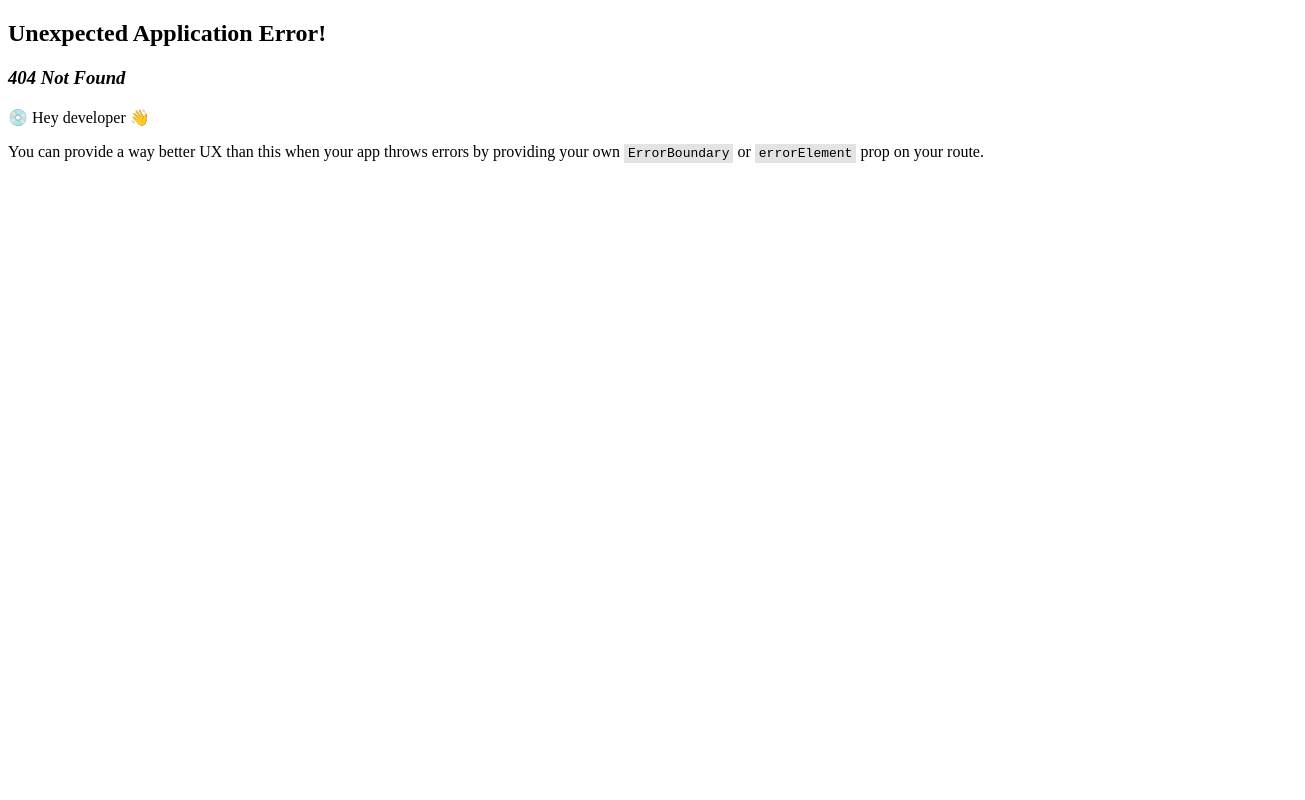
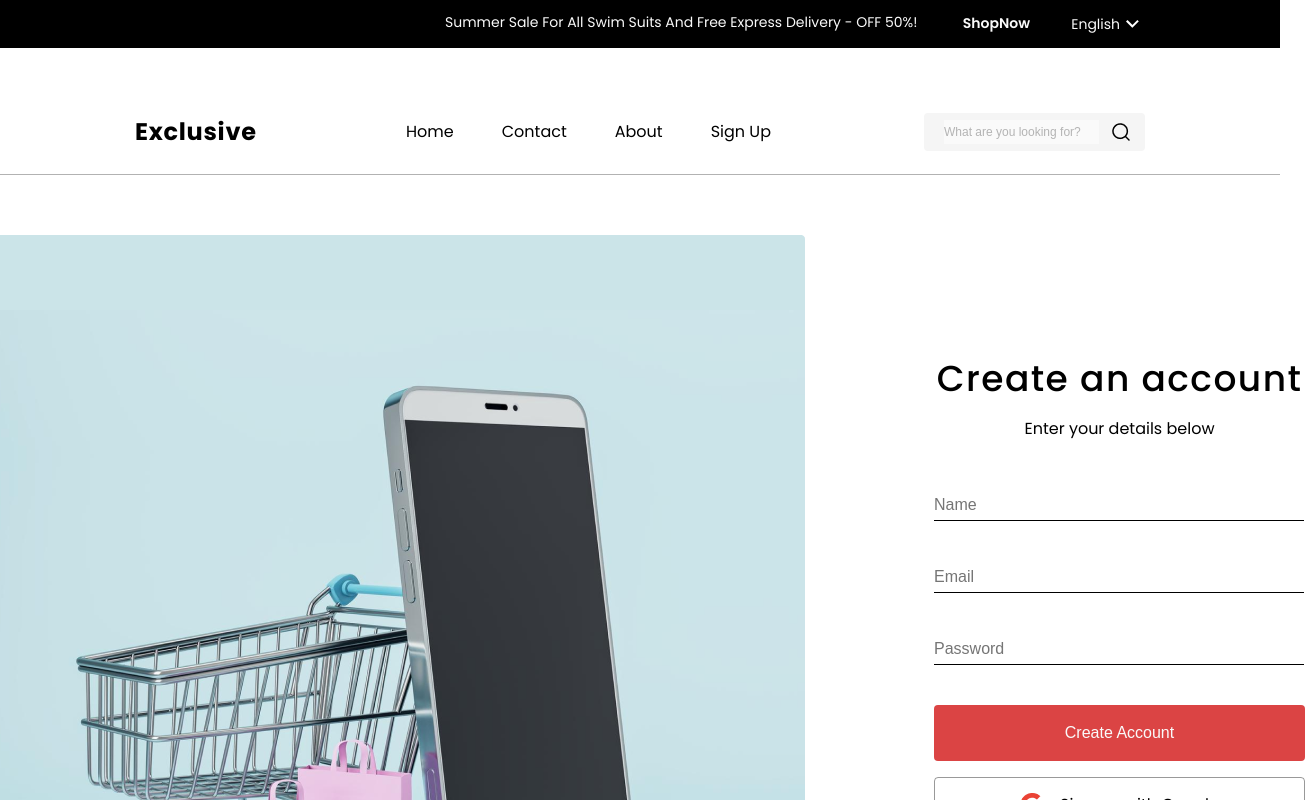
Before and after one commit to TemuriTsutskiridze/Collab-Team-1, a React (Vite) app: page /SignIn in a window 1280 px wide. Before the commit this address had no page. Shown: the top 800 px of the page, 1305 px wide, since content can reach past the window. Built offline with nearby package versions, Linux system fonts and the light colour scheme.

Commit message:
add email validation form

```diff
--- a/src/components/SignStyles.tsx
+++ b/src/components/SignStyles.tsx
@@ -44,6 +44,10 @@ export const Input = styled.input`
   font-weight: normal;
   line-height: 1.5;
   color: #000;
+
+  &:focus {
+    outline: none;
+  }
 `;
 
 export const Form = styled.form`
--- a/src/pages/SignUp.tsx
+++ b/src/pages/SignUp.tsx
@@ -31,6 +31,7 @@ const SignUp: React.FC = () => {
   const [name, setName] = useState<string>("");
   const [email, setEmail] = useState<string>("");
   const [password, setPassword] = useState<string>("");
+  const [emailError, setEmailError] = useState<string | null>(null);
 
   const navigateSignIn = useNavigate();
 
@@ -54,7 +55,7 @@ const SignUp: React.FC = () => {
       console.log("Something went wrong.");
     }
   };
-
+  const emailRegex = /^[a-zA-Z0-9._%+-]+@[a-zA-Z0-9.-]+\.[a-zA-Z]{2,}$/;
   return (
     <>
       <GlobalStyles />
@@ -69,6 +70,10 @@ const SignUp: React.FC = () => {
           <Form
             onSubmit={(e) => {
               e.preventDefault();
+              if (!emailRegex.test(email)) {
+                setEmailError("Wrong email format.");
+                return;
+              }
               const newUser: IUser = {
                 name,
                 lastName: null,
@@ -84,18 +89,26 @@ const SignUp: React.FC = () => {
               placeholder="Name"
               value={name}
               onChange={(e) => setName(e.target.value)}
+              required
             />
             <Input
               type="text"
               placeholder="Email"
               value={email}
               onChange={(e) => setEmail(e.target.value)}
+              required
             />
+            {emailError && (
+              <p style={{ color: "red", fontSize: "1.2rem", marginTop: 0 }}>
+                {emailError}
+              </p>
+            )}
             <Input
               type="text"
               placeholder="Password"
               value={password}
               onChange={(e) => setPassword(e.target.value)}
+              required
             />
             <Create type="submit">Create Account</Create>
           </Form>
```
Also changed, not shown: src/App.tsx (+15 -15 lines), src/main.tsx (+6 -1 lines), src/pages/SignIn.tsx (added, +9 -0 lines).
